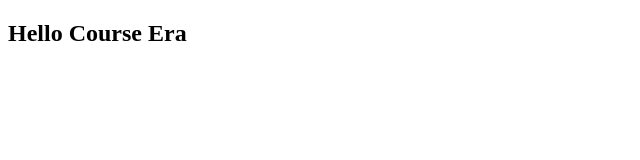
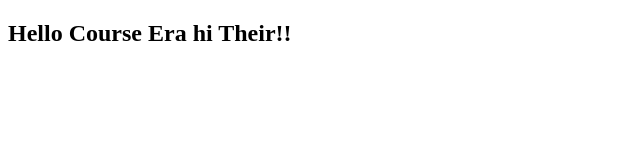
Before and after one commit to harishjavali/courseera-test, a plain HTML site: page site/index.html in a window 1280 px wide. Shown: the whole page, without its empty margins (0-640 px from the left). Drawn offline with Linux system fonts and the light colour scheme.

Commit message:
small changes

```diff
--- a/site/index.html
+++ b/site/index.html
@@ -4,6 +4,6 @@
 	<title>Hello courseera</title>
 </head>
 <body>
-<h2>Hello Course Era</h2>
+<h2>Hello Course Era hi Their!!</h2>
 </body>
 </html>
```
